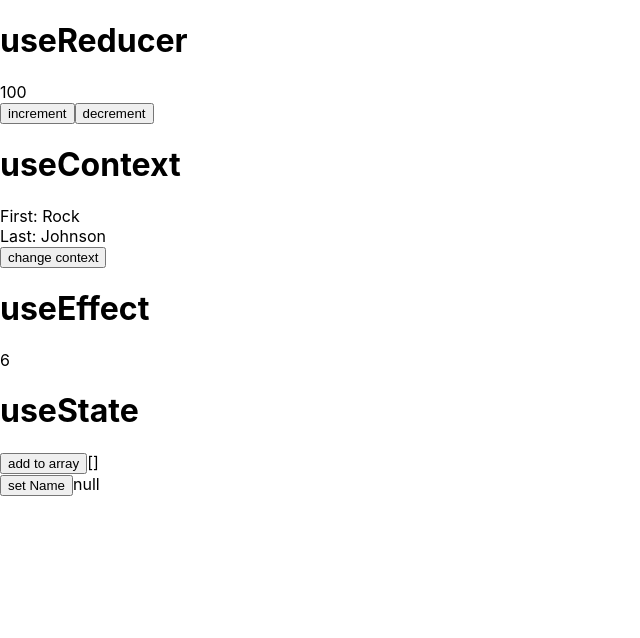
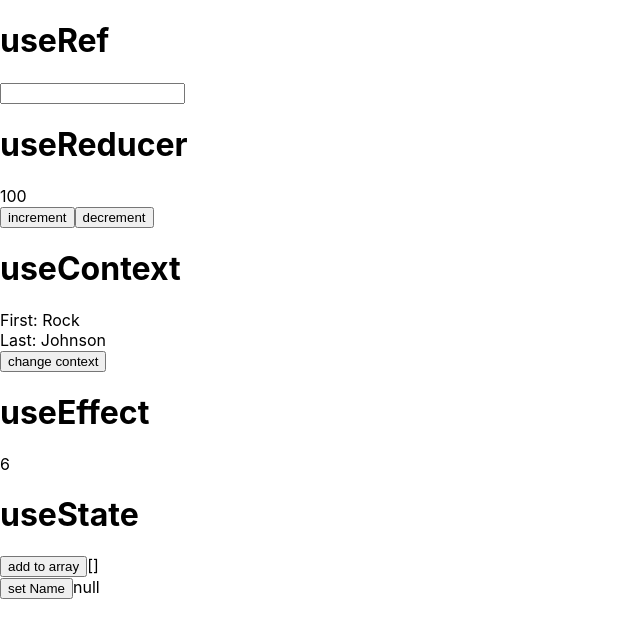
Before and after one commit to Luciano0322/react_ts_hook, a React (Create React App) app in the folder ts-hooks/: page / in a window 1280 px wide. Shown: the top 638 px of the page, without its empty margins (0-640 px from the left). Built offline with nearby package versions, Linux system fonts and the light colour scheme.

Commit message:
useRef component example

```diff
--- a/ts-hooks/src/App.tsx
+++ b/ts-hooks/src/App.tsx
@@ -1,12 +1,15 @@
 import UseContextComponent from "./components/UseContextComponent";
 import UseEffectComponent from "./components/UseEffectComponent";
 import UseReducerComponent from "./components/UseReducerComponent";
+import UseRefComponent from "./components/UseRefComponent";
 import UseStateComponent from "./components/UseStateComponent";
 
 
 function App() {
   return (
     <div>
+      <h1>useRef</h1>
+      <UseRefComponent/>
       <h1>useReducer</h1>
       <UseReducerComponent />
       <h1>useContext</h1>
--- /dev/null
+++ b/ts-hooks/src/components/UseRefComponent.tsx
@@ -0,0 +1,12 @@
+import React, { FC, useRef } from 'react'
+
+const UseRefComponent: FC = ()  => {
+  const inputRef = useRef<HTMLInputElement | null>(null)
+  return (
+    <div>
+      <input ref={inputRef} />
+    </div>
+  )
+}
+
+export default UseRefComponent
```
